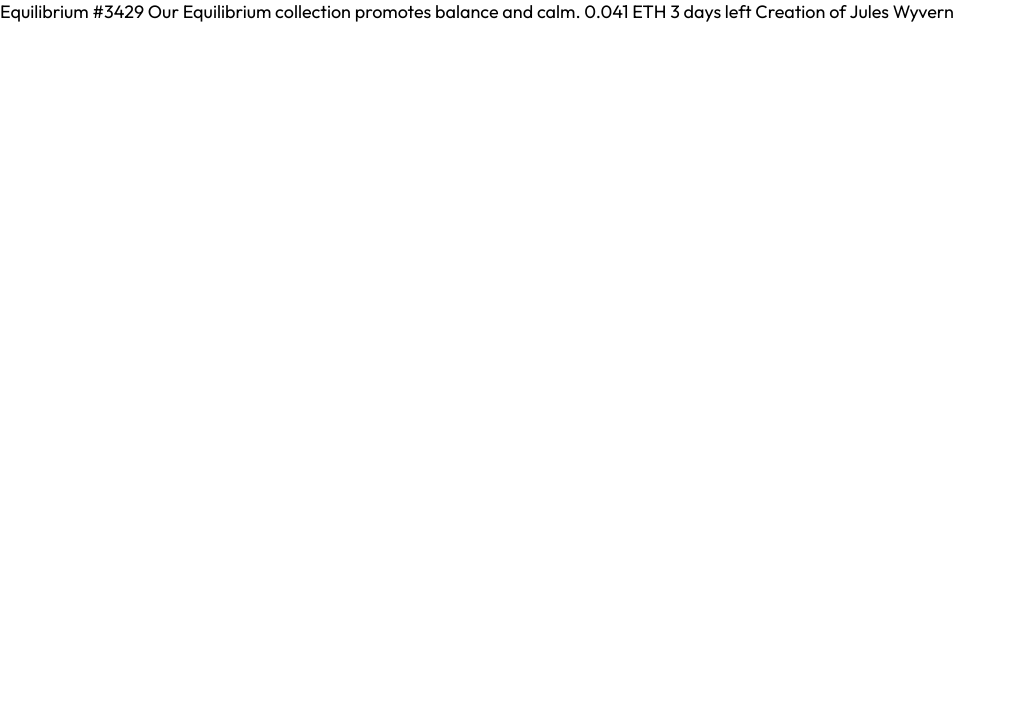
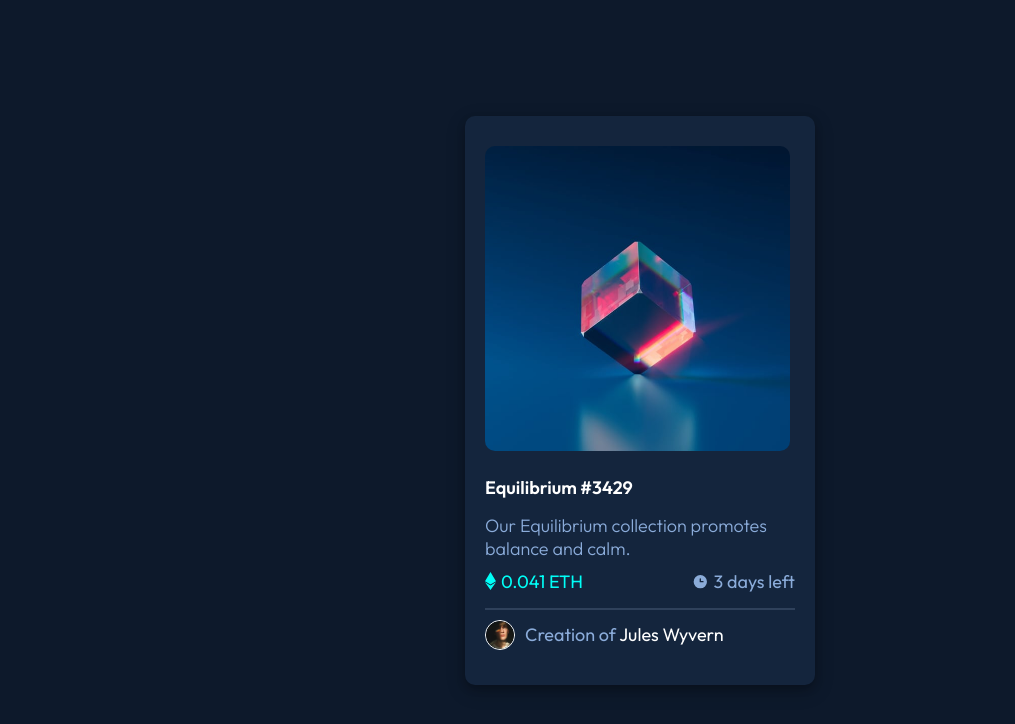
Before and after one commit to Sazid99246/nft-preview-card-component, a plain HTML site: page index.html in a window 1280 px wide. Shown: the whole page, without its empty margins (0-1015 px from the left). Drawn offline with Linux system fonts and the light colour scheme.

Commit message:
main desing completed

```diff
--- a/index.html
+++ b/index.html
@@ -11,15 +11,20 @@
 </head>
 
 <body>
-
-  Equilibrium #3429
-
-  Our Equilibrium collection promotes balance and calm.
-
-  0.041 ETH
-  3 days left
-
-  Creation of Jules Wyvern
+  <main>
+    <img src="images/image-equilibrium.jpg" alt="" class="card__image--big">
+    <h1 class="card__heading">Equilibrium #3429</h1>
+    <p class="card__description">Our Equilibrium collection promotes balance and calm.</p>
+    <div class="price-and-time">
+      <p><img src="images/icon-ethereum.svg" alt=""> <span class="price">0.041 ETH</span></p>
+      <p><img src="images/icon-clock.svg" alt=""> <span class="time">3 days left</span></p>
+    </div>
+    <hr>
+    <div class="avatar">
+      <img src="images/image-avatar.png" alt="" class="image__avatar">
+      <p>Creation of <span class="name">Jules Wyvern</span></p>
+    </div>
+  </main>
 
 </body>
 
--- a/styles/style.css
+++ b/styles/style.css
@@ -16,3 +16,87 @@
     font-family: "Outfit", sans-serif;
     font-size: 18px;
 }
+
+body {
+    background-color: var(--main-bg);
+    min-height: 100vh;
+    display: flex;
+    align-items: center;
+    justify-content: center;
+}
+
+main {
+    background-color: var(--card-bg);
+    max-width: 350px;
+    padding: 20px;
+    border-radius: 10px;
+    box-shadow: 0 4px 8px 0 rgba(0, 0, 0, 0.2), 0 6px 20px 0 rgba(0, 0, 0, 0.19);
+}
+
+main > * {
+    margin: 10px 0;
+}
+
+.card__image--big {
+    width: 305px;
+    border-radius: 10px;
+}
+
+h1 {
+    color: var(--color-heading);
+    font-weight: 600;
+}
+
+h1, div {
+    padding-bottom: 5px;
+}
+
+.card__description {
+    color: var(--color-paragraph);
+    font-weight: 300;
+}
+
+.price-and-time p{
+    display: flex;
+    align-items: center;
+    gap: 5px;
+}
+
+.price-and-time {
+    display: flex;
+    align-items: center;
+    justify-content: space-between;
+}
+
+.price {
+    color: var(--color-hover);
+}
+
+.time {
+    color: var(--color-paragraph);
+}
+
+hr {
+    border: 1px solid var(--line-border);
+}
+
+.avatar {
+    display: flex;
+    align-items: center;
+    gap: 10px;
+}
+
+.image__avatar {
+    width: 30px;
+    width: 30px;
+    border: 1px solid var(--color-heading);
+    border-radius: 50%;
+}
+
+.avatar p {
+    color: var(--color-paragraph);
+}
+
+.name {
+    color: var(--color-heading);
+}
```
